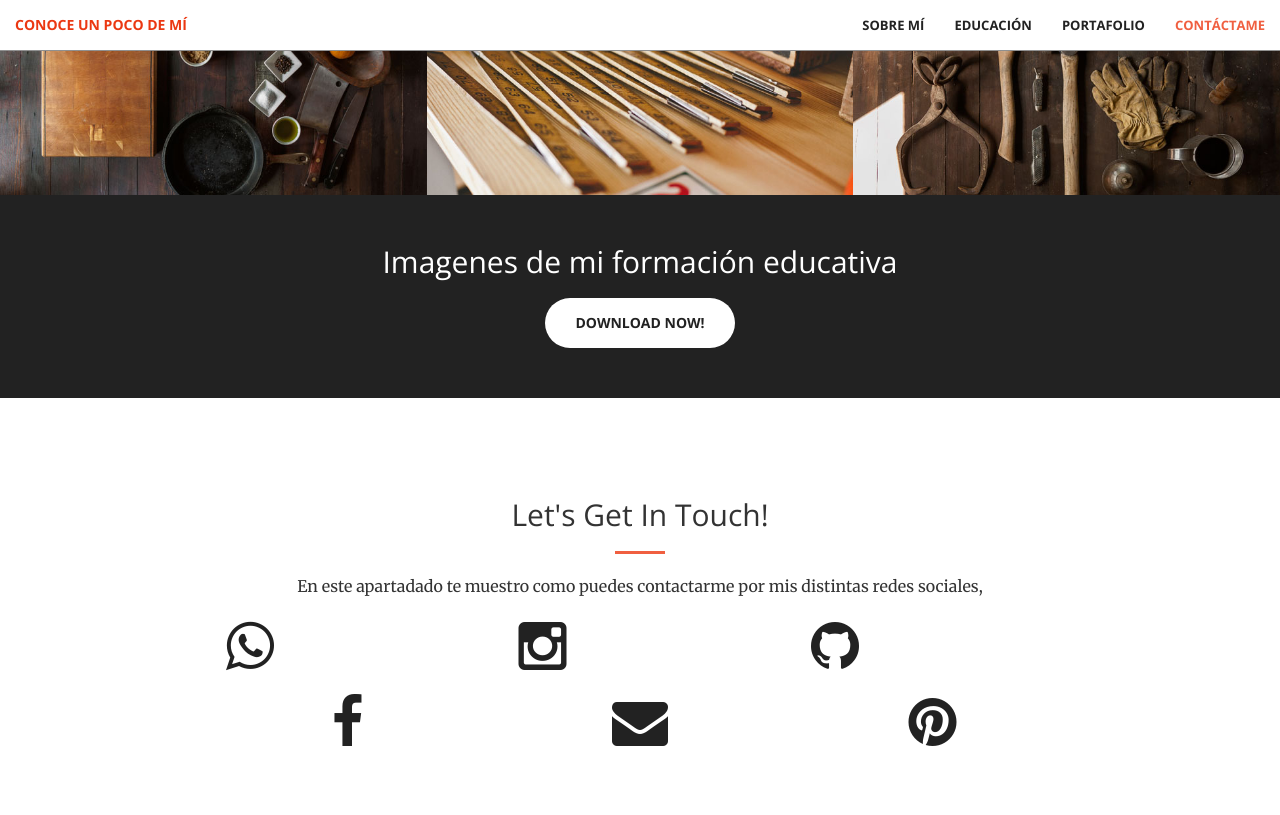
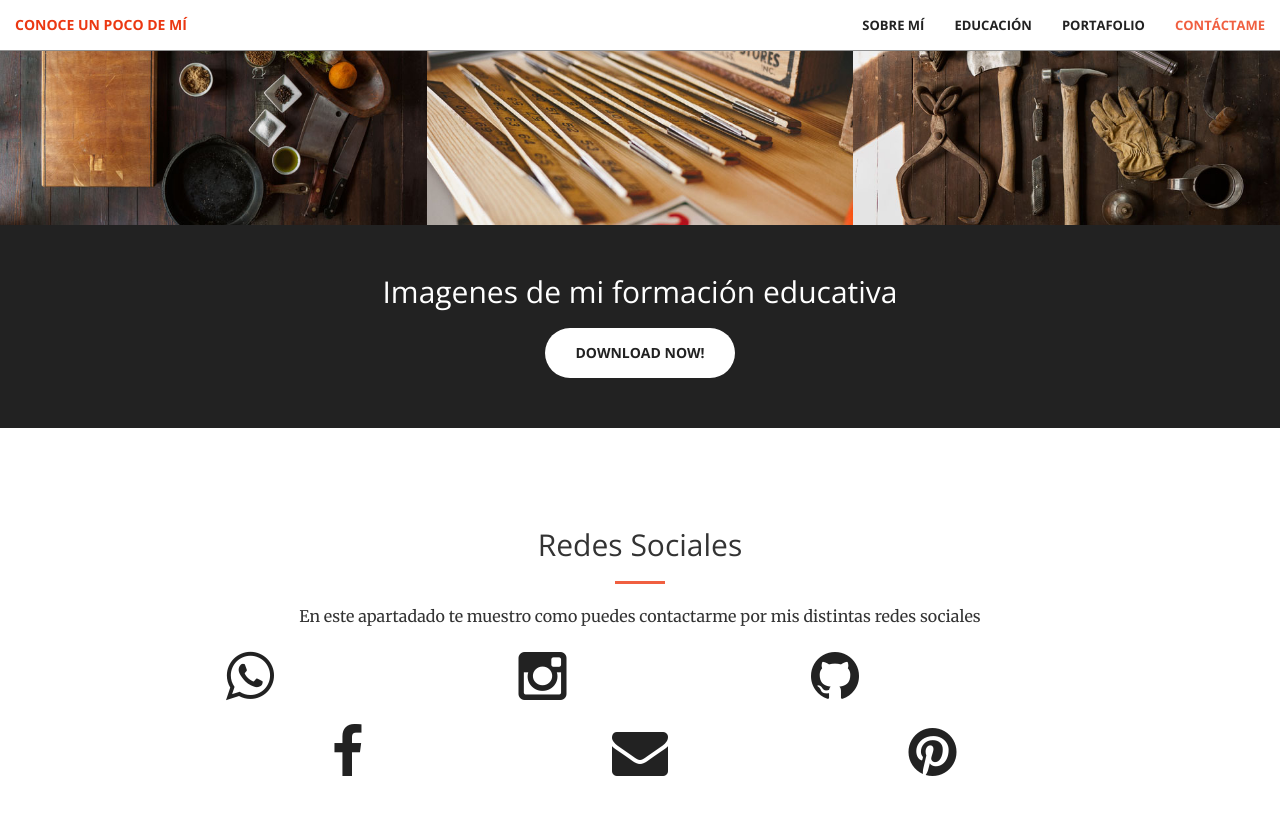
Before and after one commit to lfih-96/lfih-96.github.io, a Jekyll site: the page built from index.html, in a window 1280 px wide and 900 px high, scrolled down 2321 px. Shown: the top 815 px of the window. Built offline with Jekyll 4.4.1, drawn with Linux system fonts in a browser that asks for light colours; some of the changed text lies outside the part shown.

Commit message:
corrección

```diff
--- a/_includes/call-to-action.html
+++ b/_includes/call-to-action.html
@@ -7,7 +7,7 @@
                 <p class="text-faded">Soy oriundo de la ciudad de Riobamba ciudad de Chimborazo país Ecuador. Desde muy temprana edad, comencé mi educación en la Escuela Simon Bolivar, donde aprendí los valores fundamentales de la educación y el compañerismo.Luego, continué mi educación en el Colegio Unidad Educativa Cristiana "Nazareno", donde consolidé mi formación académica y me obtuve mi titulo de secundaria en el área de Bachillerato en Ciencias Generales.
                     <br>Actualmente, me encuentro cursando el séptimo semestre de la carrera de Pedagogía de las Ciencias Experimentales: Informática en la Universidad Nacional de Chimborazo, donde he podido desarrollar habilidades y conocimientos especializados en el campo de la educación y la tecnología. Esta carrera me ha brindado la oportunidad de adquirir experiencia práctica y teórica, lo que me ha permitido desarrollar un pensamiento crítico y creativo.
                      <br>Considero que mi formación académica me ha preparado para enfrentar los desafíos que se presenten en mi carrera profesional, y estoy dispuesto a seguir aprendiendo y adquiriendo nuevas habilidades para crecer en mi campo.</p>
-                <a href="https://youtu.be/brrrn8C05OM">Unno de mis Hobbys</a>
+                <a href="https://youtu.be/brrrn8C05OM" class="btn btn-default btn-xl">Uno de mis Hobbys</a>
             </div>
         </div>
     </div>
--- a/_includes/contact.html
+++ b/_includes/contact.html
@@ -2,9 +2,9 @@
     <div class="container">
         <div class="row">
             <div class="col-lg-8 col-lg-offset-2 text-center">
-                <h2 class="section-heading">Let's Get In Touch!</h2>
+                <h2 class="section-heading">Redes Sociales</h2>
                 <hr class="primary">
-                <p>En este apartadado te muestro como puedes contactarme por mis distintas redes sociales,</p>
+                <p>En este apartadado te muestro como puedes contactarme por mis distintas redes sociales</p>
             </div>
             <div class="col-lg-2 col-lg-offset-1 text-center">
                 <a href="https://wa.me/593{{ 997278020 }}">
```
